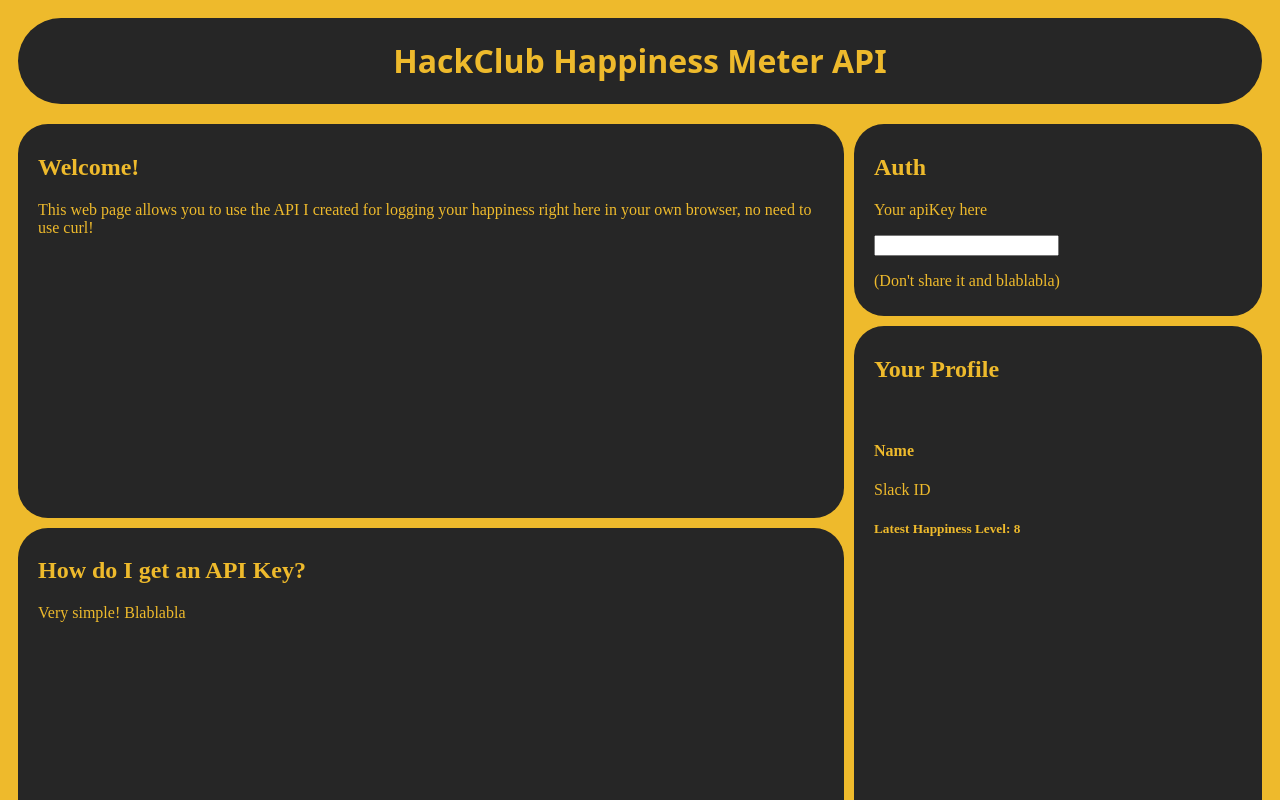
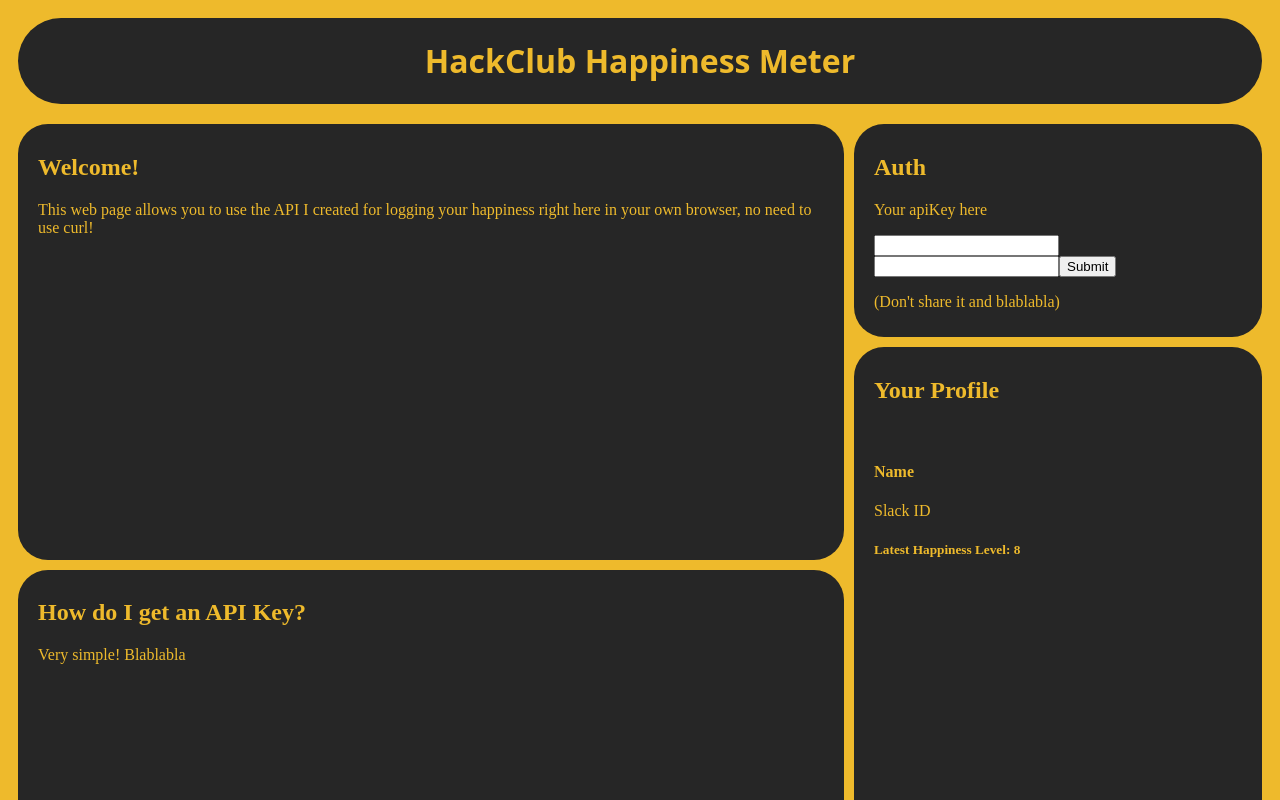
Before and after one commit to javiermm8/HackClub-Happiness-Meter-Frontend, a React (Vite) app: page / in a window 1280 px wide. Shown: the top 800 px of the page. Built offline with nearby package versions, Linux system fonts and the light colour scheme; no server answers; a web font is replaced by a local one.

Commit message:
Progress on auth

```diff
--- a/src/App.jsx
+++ b/src/App.jsx
@@ -10,12 +10,45 @@
 import Footer from "./components/Footer";
 
 function App() {
+  fetch("https://pep-unethical-copy.ngrok-free.dev/status", {
+    headers: { "ngrok-skip-browser-warning": "true" },
+  })
+    .then((response) => {
+      if (!response.ok) {
+        throw new Error("Network response was not ok");
+      }
+      return response.json();
+    })
+    .then((data) => console.log(data))
+    .catch((error) => console.error("Fetch error:", error));
+
+  const handleAuth = ({ slackID, apiKey }) => {
+    console.log(slackID, apiKey);
+    fetch(
+      "https://pep-unethical-copy.ngrok-free.dev/profile?slackID=" + slackID,
+      {
+        headers: {
+          "ngrok-skip-browser-warning": "true",
+          Authorization: apiKey,
+        },
+      },
+    )
+      .then((response) => {
+        if (!response.ok) {
+          throw new Error("Network response was not ok");
+        }
+        return response.json();
+      })
+      .then((data) => console.log(data))
+      .catch((error) => console.error("Fetch error:", error));
+  };
+
   return (
     <>
       <Header />
       <div className="main">
         <Intro />
-        <Auth />
+        <Auth onSubmit={handleAuth} />
         <Profile />
         <SignIn />
         <Friend />
--- a/src/components/Auth.jsx
+++ b/src/components/Auth.jsx
@@ -1,9 +1,31 @@
-export default function Auth() {
+import { useState } from "react";
+
+export default function Auth({ onSubmit }) {
+  const [slackID, setSlackID] = useState("");
+  const [apiKey, setApiKey] = useState("");
+
+  const handleSubmit = (e) => {
+    e.preventDefault();
+    onSubmit({
+      slackID,
+      apiKey,
+    });
+  };
+
   return (
     <div className="auth">
       <h2>Auth</h2>
       <p>Your apiKey here</p>
-      <input type="password" />
+      <form onSubmit={handleSubmit}>
+        <input value={slackID} onChange={(e) => setSlackID(e.target.value)} />
+        <input
+          type="password"
+          value={apiKey}
+          onChange={(e) => setApiKey(e.target.value)}
+        />
+        <button type="submit">Submit</button>
+      </form>
+
       <p>(Don't share it and blablabla)</p>
     </div>
   );
--- a/src/components/Header.jsx
+++ b/src/components/Header.jsx
@@ -1,7 +1,7 @@
 export default function Header() {
   return (
     <header>
-      <h1>HackClub Happiness Meter API</h1>
+      <h1>HackClub Happiness Meter</h1>
     </header>
   );
 }
```
